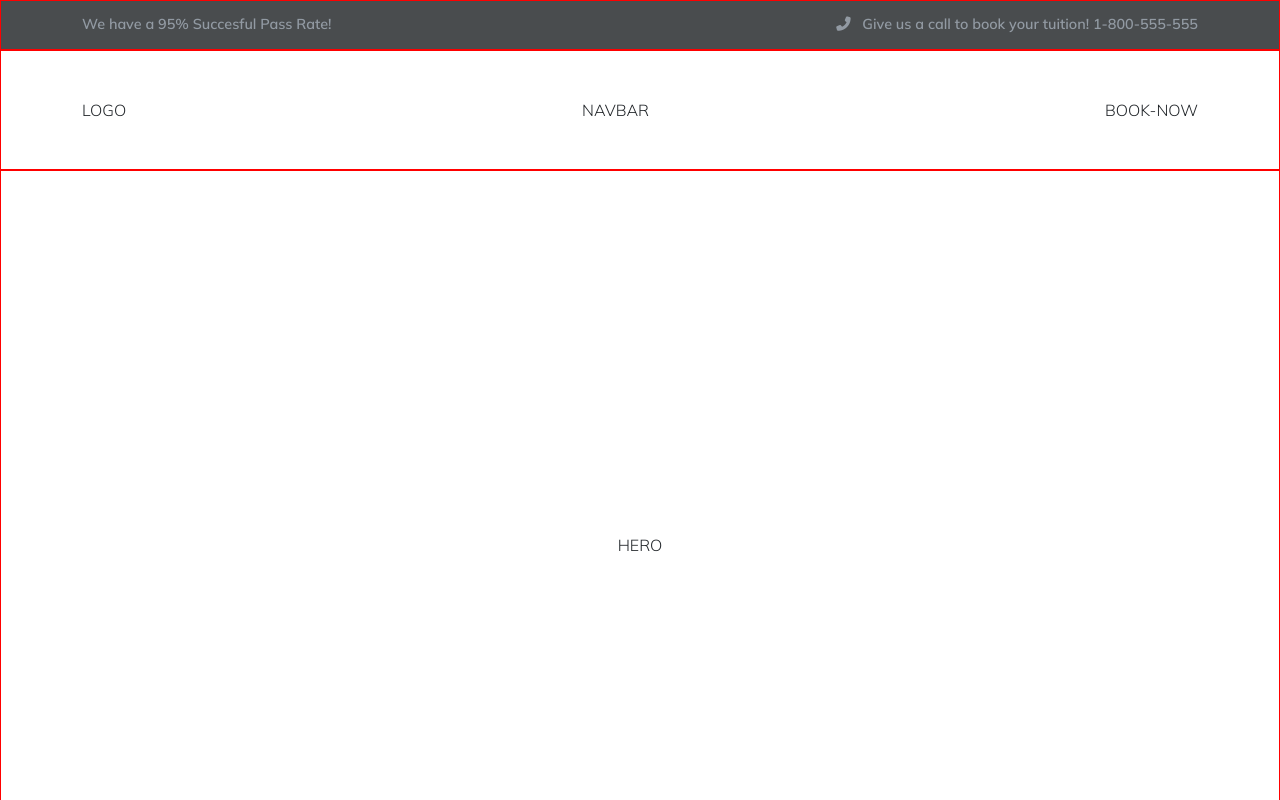
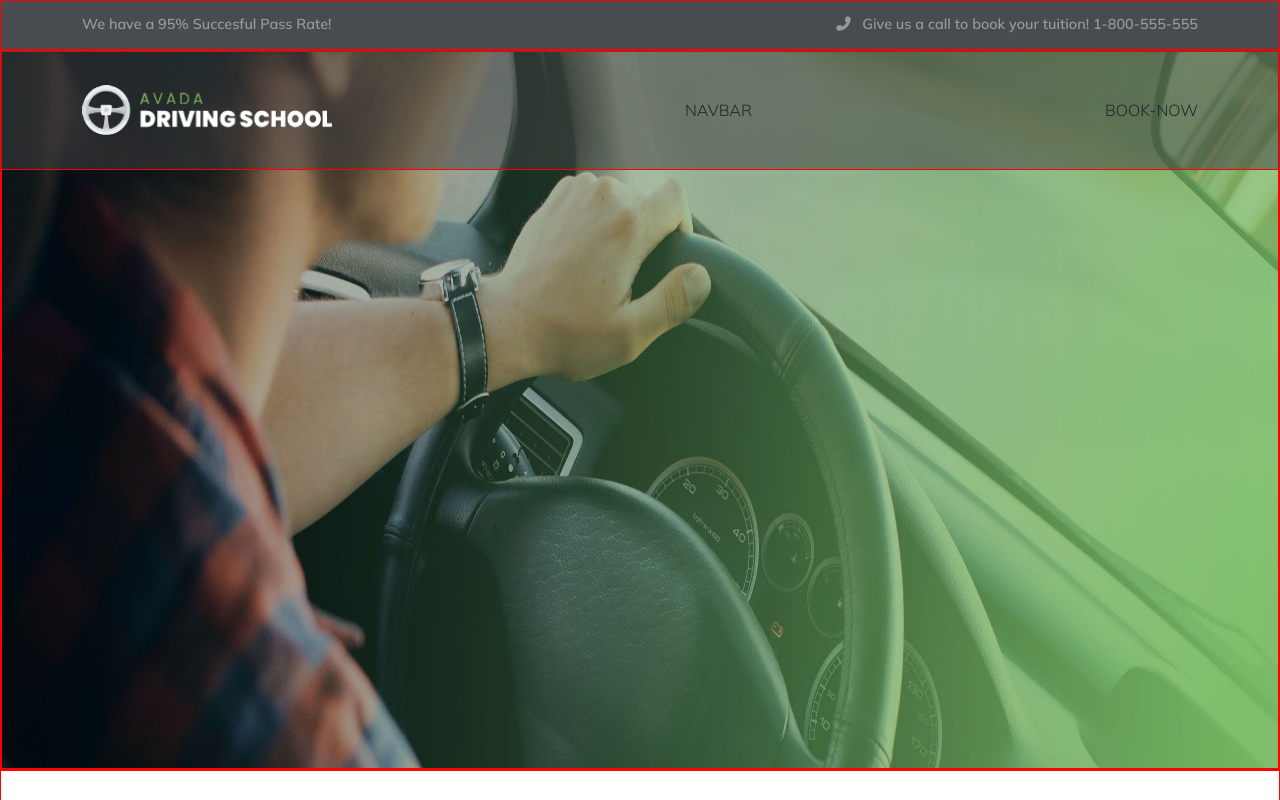
Before and after one commit to nicolozibra1/proj-html-vuejs, a Vue app: page / in a window 1280 px wide. Shown: the top 800 px of the page. Built offline with nearby package versions, Linux system fonts and the light colour scheme.

Commit message:
header-added-logo

```diff
--- a/src/components/HeaderComponent.vue
+++ b/src/components/HeaderComponent.vue
@@ -8,7 +8,7 @@
    <header>
         <div class="container h-100 d-flex justify-content-between align-items-center">
             <div class="box-logo">
-                LOGO
+                <img src="/images/avada-drivers-logo-1x.png" alt="">
             </div>
             <div class="navbar">
                 NAVBAR
@@ -46,12 +46,23 @@ import { store } from '../data/store';
         &:hover{
             cursor: pointer;
         }
-
-
     }
 
     header{
         height: 120px;
+        width: 100%;
         border: 1px solid red;
+        position: absolute;
+        top: 50px;
+        background-color: rgba(66, 66, 66, 0.521);
+
+        .box-logo{
+            width: 250px;
+            height: 50px;
+            img{
+                width: 100%;
+                height: 100%;
+            }
+        }
     }
 </style>
--- a/src/components/MainComponent.vue
+++ b/src/components/MainComponent.vue
@@ -3,7 +3,7 @@
         <!-- HERO -->
         <section class="hero d-flex justify-content-center align-items-center">
             <div class="box-hero">
-                HERO
+                <img src="/images/homepage-hero-background.jpg" alt="">
             </div>
         </section>
         <!-- FIRST LESSON -->
@@ -58,9 +58,15 @@ import { store } from '../data/store';
 </script>
 
 <style lang="scss" scoped>
-    .hero{
-        height: 750px;
+    .box-hero{
+        height: 720px;
+        width: 100%;
         border: 1px solid red;
+        img{
+            width: 100%;
+            height: 100%;
+            border: 1px solid red;
+        }
     }
     .first-lesson{
         height: 650px;
```
